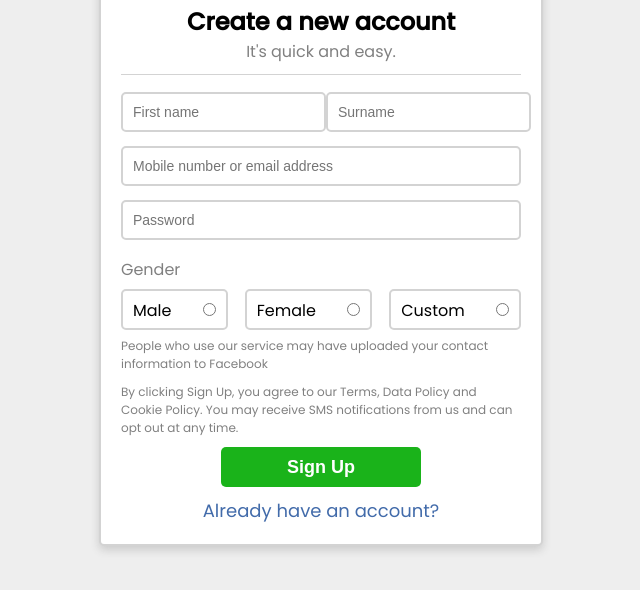
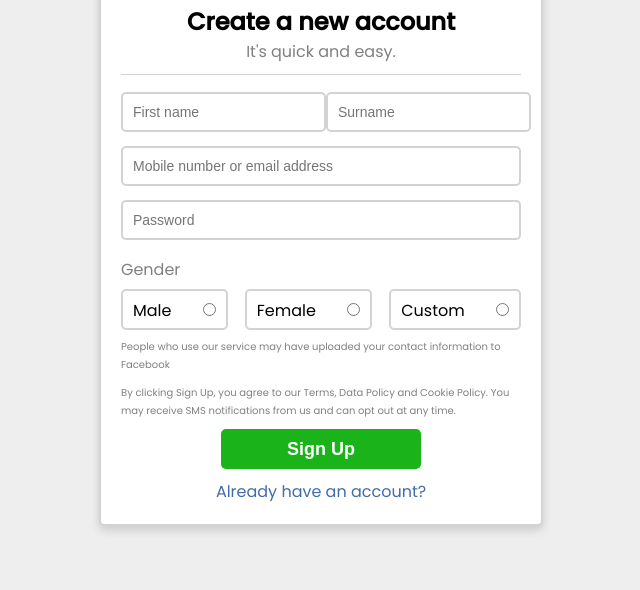
Before and after one commit to Varshn29/form, a plain HTML site: page index.html in a window 1280 px wide. Shown: the part 138-728 px from the top of the page, without its empty margins (319-959 px from the left). Drawn offline with Linux system fonts and the light colour scheme.

Commit message:
added small tag

```diff
--- a/index.html
+++ b/index.html
@@ -35,9 +35,9 @@
                     <input type="radio" name="gender" value="Custom" />
                 </div>
             </div>
-            <p>People who use our service may have uploaded your contact information to Facebook</p>
-            <p>By clicking Sign Up, you agree to our Terms, Data Policy and Cookie Policy. You may receive SMS
-                notifications from us and can opt out at any time.</p>
+            <p><small>People who use our service may have uploaded your contact information to Facebook</small></p>
+            <p><small>By clicking Sign Up, you agree to our Terms, Data Policy and Cookie Policy. You may receive SMS
+                notifications from us and can opt out at any time.</small></p>
             <div class="button">
                 <button>Sign Up</button>
             </div>
--- a/main.css
+++ b/main.css
@@ -62,7 +62,6 @@ input {
     font-size: 16px;
     color: grey;
     margin-top: 10px;
-
 }
 
 #gender-container {
@@ -108,5 +107,4 @@ button {
 form > div > p{
     text-align: center;
     color: rgb(66, 107, 170);
-    font-size: 18px;
 }
```
